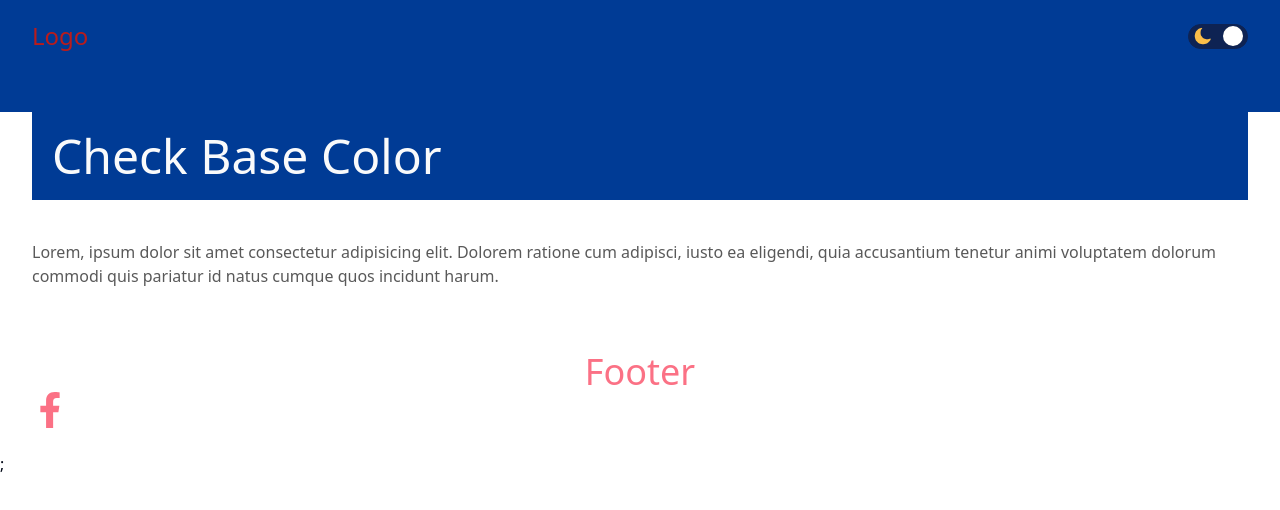
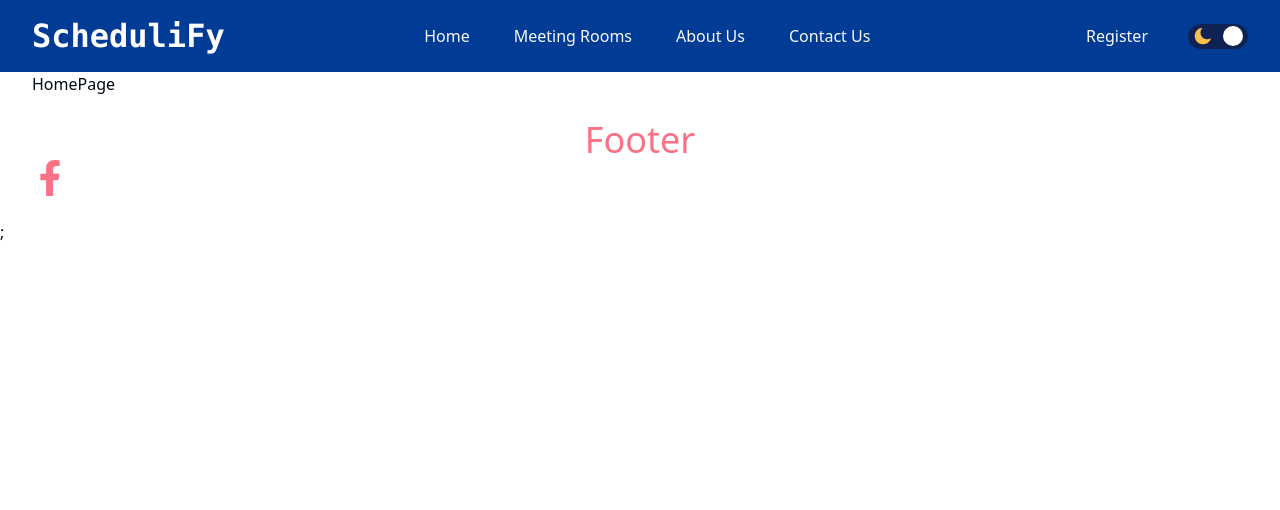
Before and after one commit to noyon-podder/meeting-booking-client, a React (Vite) app: page / in a window 1280 px wide. Shown: the top 510 px of the page. Built offline with nearby package versions, Linux system fonts and the light colour scheme.

Commit message:
Desktop Navbar completed

```diff
--- a/src/components/Shared/Navbar.tsx
+++ b/src/components/Shared/Navbar.tsx
@@ -1,14 +1,28 @@
+import { Link } from "react-router-dom";
+
+import MenuItems from "@/pages/Home/MenuItems";
 import { ModeToggle } from "./ModeToggle";
 
 const Navbar = () => {
   return (
-    <div className=" dark:border-b dark:bg-transparent py-5 bg-color-baseColor">
+    <div className=" dark:border-b dark:bg-transparent py-3 dark:bg-color-darkBaseColor bg-color-baseColor">
       <div className="container flex items-center justify-between">
-        <h2 className="text-2xl dark:text-white text-red-700">Logo</h2>
-        <ModeToggle />
+        <Link to="/">
+          <h2 className="text-white text-[32px] font-bold font-mono">
+            ScheduliFy
+          </h2>
+        </Link>
+        <MenuItems />
+        <div className="flex items-center gap-6">
+          <Link
+            to="/register"
+            className="text-base px-4 py-2 text-color-lightColor bg-transparent transition-colors duration-150 ease-in hover:bg-[#1A4FA0] rounded-[25px] block"
+          >
+            Register
+          </Link>
+          <ModeToggle />
+        </div>
       </div>
-
-      <div className="mt-10 w-[500px] mx-auto"></div>
     </div>
   );
 };
--- a/src/pages/Home/HomePage.tsx
+++ b/src/pages/Home/HomePage.tsx
@@ -1,22 +1,5 @@
 const HomePage = () => {
-  return (
-    <div className="container">
-      <h2 className="text-5xl bg-color-baseColor dark:bg-[#0e2353] text-color-lightColor dark:text-color-darkHeading py-5 px-5">
-        Check Base Color
-      </h2>
-
-      <p className="text-color-textColor my-10">
-        Lorem, ipsum dolor sit amet consectetur adipisicing elit. Dolorem
-        ratione cum adipisci, iusto ea eligendi, quia accusantium tenetur animi
-        voluptatem dolorum commodi quis pariatur id natus cumque quos incidunt
-        harum.
-      </p>
-
-      {/* <h2 className="text-5xl text-color-heading dark:text-color-darkHeading">
-        Check THe Color
-      </h2> */}
-    </div>
-  );
+  return <div className="container">HomePage</div>;
 };
 
 export default HomePage;
--- /dev/null
+++ b/src/pages/Home/MenuItems.tsx
@@ -0,0 +1,45 @@
+import { ModeToggle } from "@/components/Shared/ModeToggle";
+import { Link } from "react-router-dom";
+
+const MenuItems = () => {
+  const menu = [
+    {
+      id: 1,
+      path: "/",
+      text: "Home",
+    },
+    {
+      id: 4,
+      path: "/meeting-rooms",
+      text: "Meeting Rooms",
+    },
+    {
+      id: 2,
+      path: "/about",
+      text: "About Us",
+    },
+    {
+      id: 3,
+      path: "/contact",
+      text: "Contact Us",
+    },
+  ];
+  return (
+    <>
+      <ul className="flex items-center gap-3">
+        {menu.map(({ id, path, text }) => (
+          <li key={id}>
+            <Link
+              to={path}
+              className="text-base px-4 py-2 text-color-lightColor bg-transparent transition-colors duration-150 ease-in hover:bg-[#1A4FA0] rounded-[25px] block"
+            >
+              {text}
+            </Link>
+          </li>
+        ))}
+      </ul>
+    </>
+  );
+};
+
+export default MenuItems;
```
